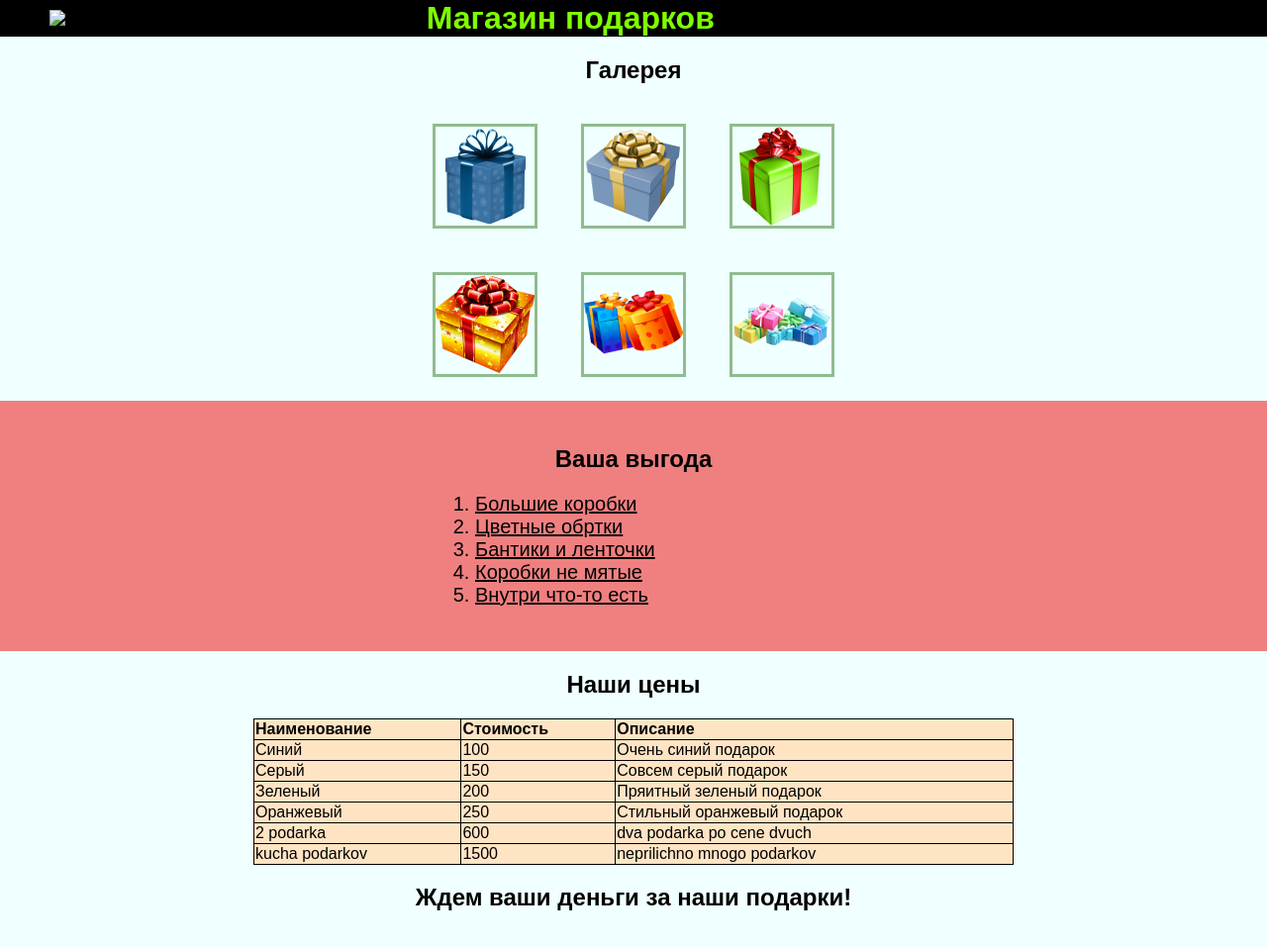
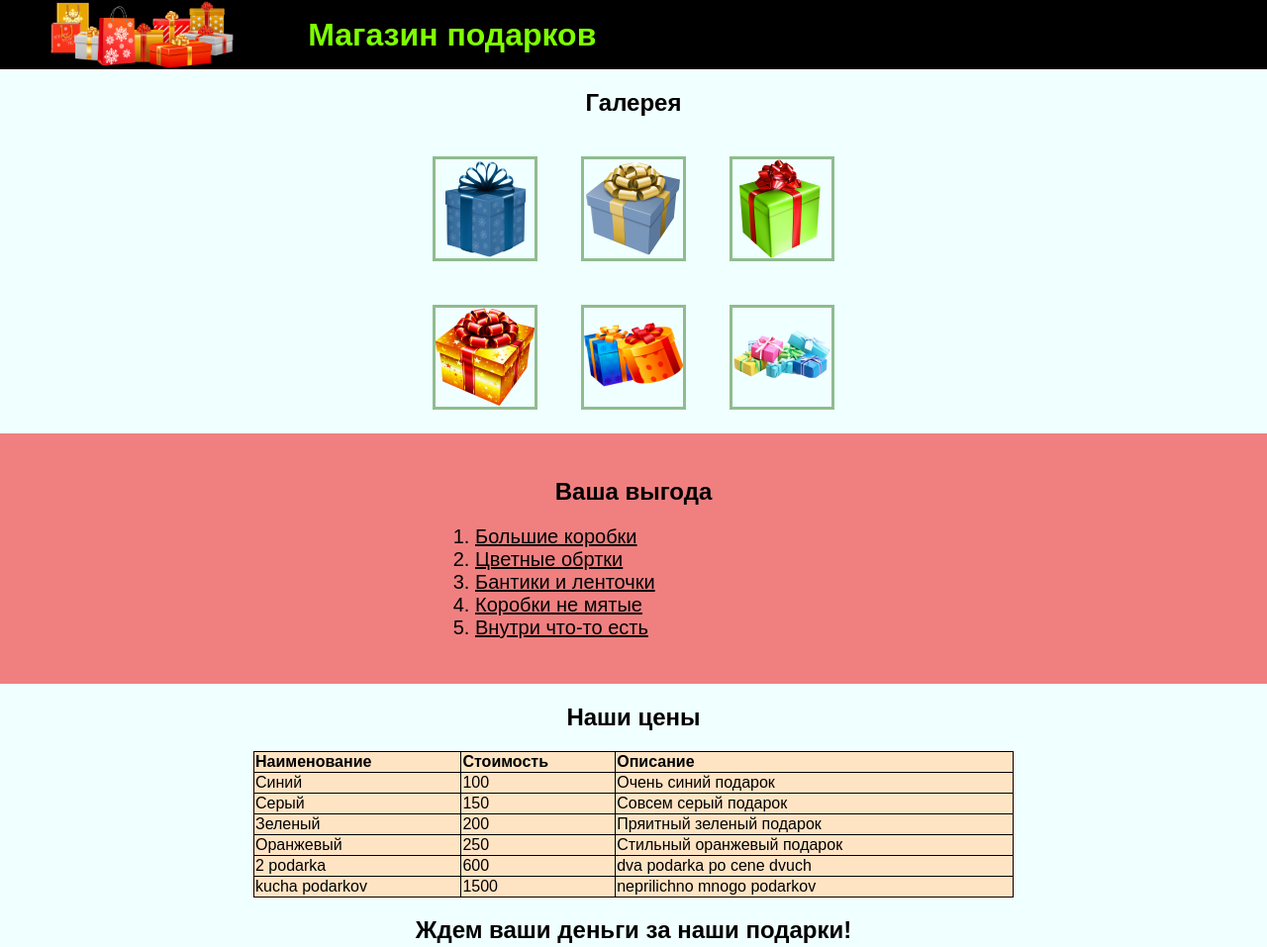
Before and after one commit to Polyly/podarki, a plain HTML site: page index.html in a window 1280 px wide. Shown: the whole page at 99% size. Drawn offline with Linux system fonts and the light colour scheme.

Commit message:
Update index.html

```diff
--- a/index.html
+++ b/index.html
@@ -8,7 +8,7 @@
 
 <body>
     <div class="top_menu">
-        <img src="images/logo.png" alt="Здесь должен быть логотип, но его нет">
+        <img src="logo.png" alt="Здесь должен быть логотип, но его нет">
         <h1>Магазин подарков</h1>
     </div>
     <div class="gallery">
```
